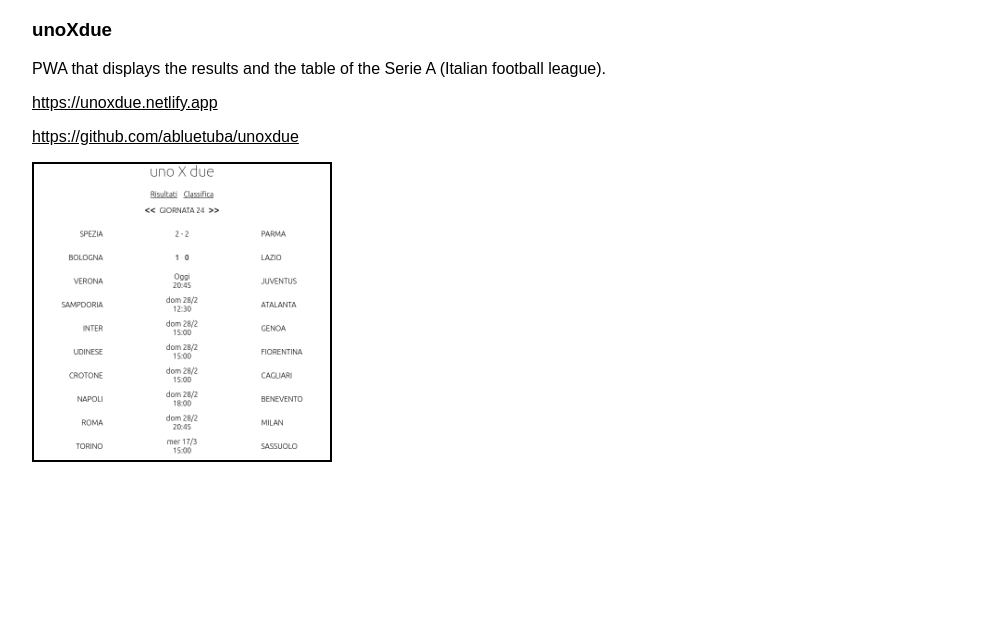
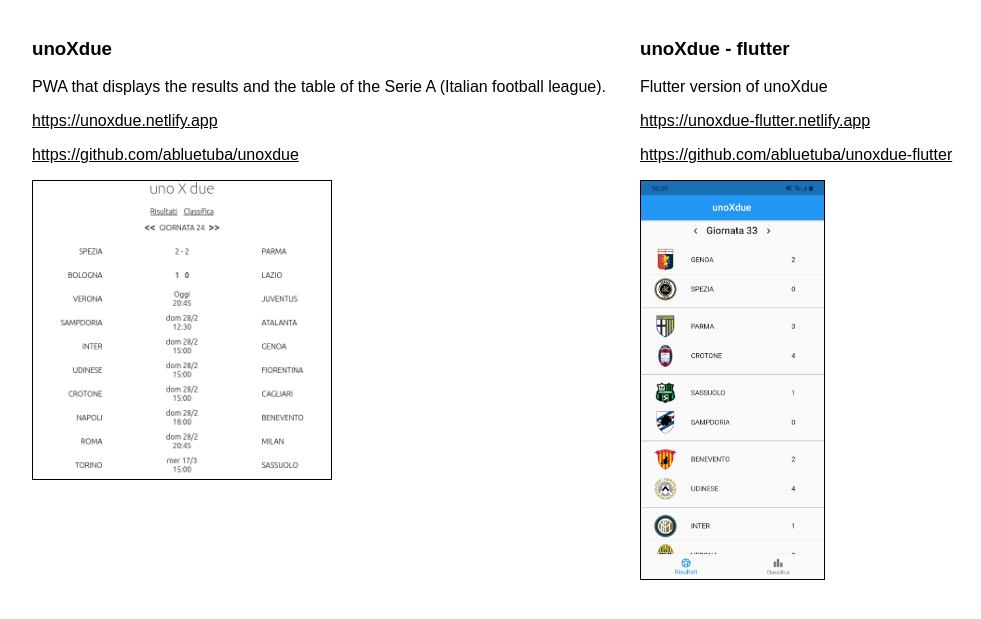
Before and after one commit to abluetuba/gatsby-site, a Gatsby site: page /projects in a window 1280 px wide. Shown: the part 111-730 px from the top of the page, without its empty margins (0-981 px from the left). Built offline with nearby package versions, Linux system fonts and the light colour scheme; Gatsby itself is replaced by a stand-in of ours; some packages are replaced by stand-ins of ours.

Commit message:
add flutter project

```diff
--- a/src/components/card.js
+++ b/src/components/card.js
@@ -4,7 +4,7 @@ import { GatsbyImage } from "gatsby-plugin-image";
 
 const CardDiv = styled.div`
   .gatsby-image {
-    border: 2px solid black;
+    border: 1px solid black;
   }
 `;
 
--- a/src/pages/projects.js
+++ b/src/pages/projects.js
@@ -5,11 +5,14 @@ import Layout from "../components/layout";
 import SEO from "../components/seo";
 import Card from "../components/card";
 
+import styled from "styled-components";
+
 export default function projects({ data }) {
   return (
     <Layout>
       <SEO title="tuba's projects" />
       <h1>projects</h1>
+      <Main>
         <Card
           title="unoXdue"
           links={[
@@ -19,9 +22,23 @@ export default function projects({ data }) {
           description="PWA that displays the results and the table of the Serie A (Italian football league)."
           image={data.unoxdue.childImageSharp.gatsbyImageData}
         />
+        <Card
+          title="unoXdue - flutter"
+          links={[
+            "https://unoxdue-flutter.netlify.app",
+            "https://github.com/abluetuba/unoxdue-flutter",
+          ]}
+          description="Flutter version of unoXdue"
+          image={data.scores.childImageSharp.gatsbyImageData}
+        />
+      </Main>
     </Layout>
   );
 }
+const Main = styled.main`
+  display: grid;
+  grid-template-columns: repeat(auto-fit, minmax(300px, 1fr));
+`;
 
 export const imageQuery = graphql`
   query ImageQuery {
@@ -30,5 +47,10 @@ export const imageQuery = graphql`
         gatsbyImageData(layout: FIXED, width: 300)
       }
     }
+    scores: file(relativePath: { eq: "scores.jpg" }) {
+      childImageSharp {
+        gatsbyImageData(layout: FIXED, height: 400)
+      }
+    }
   }
 `;
```
Also changed, not shown: src/images/scores.jpg (added). Lines whose indentation alone changed are shown as unchanged.
